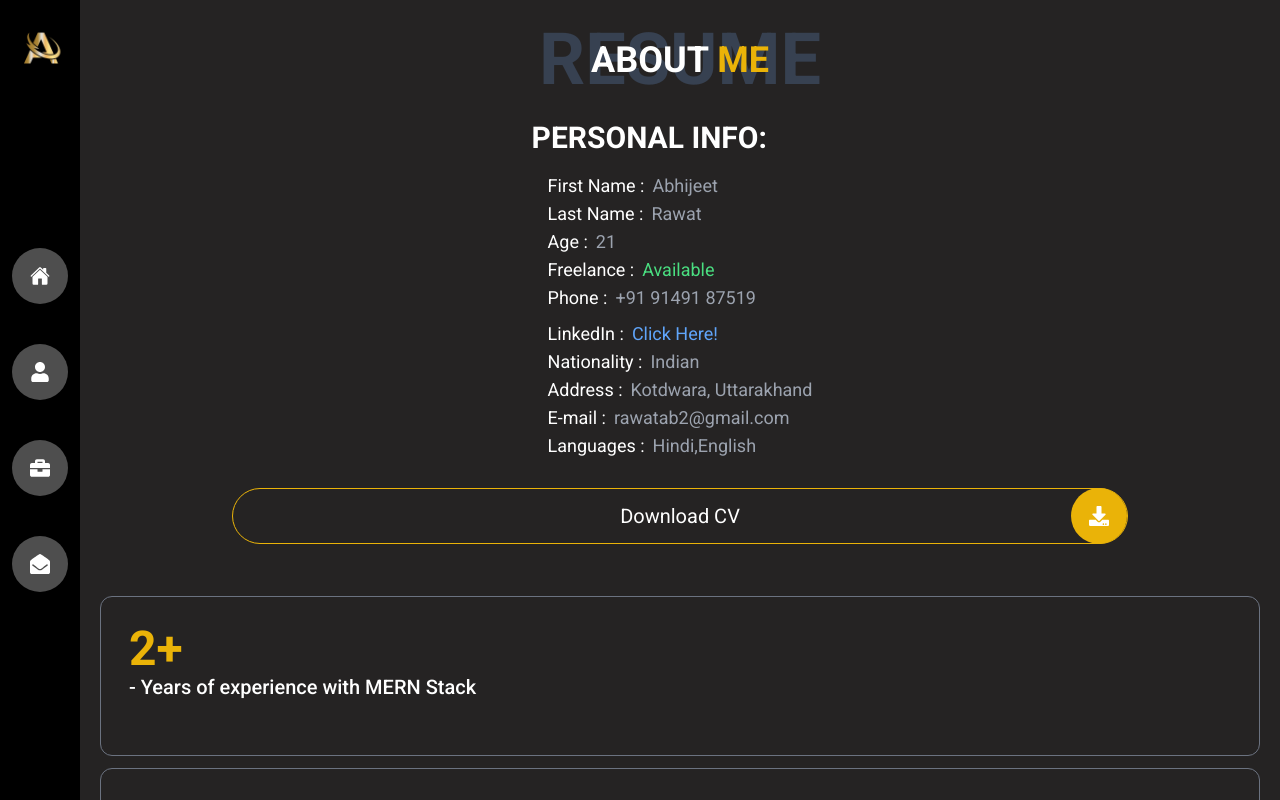
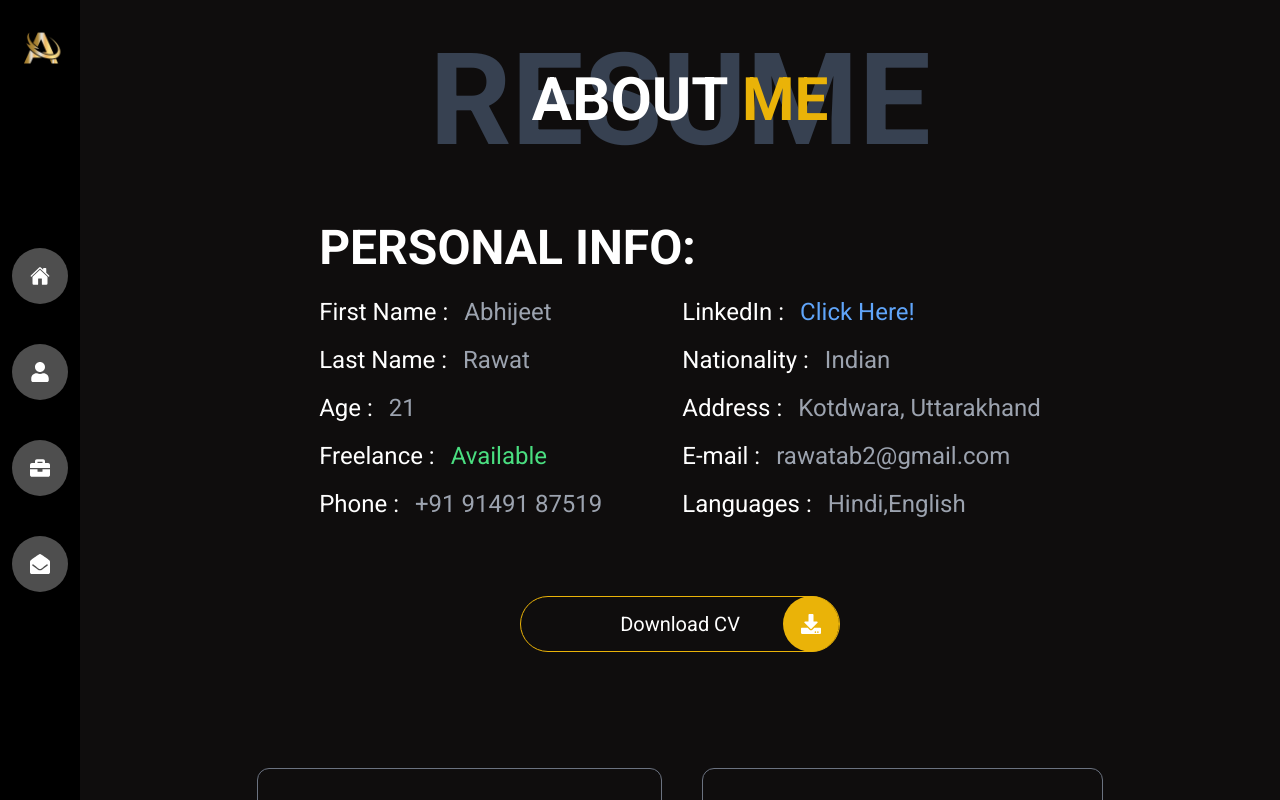
Before and after one commit to AbhijeetSRawat/My_Portfolio, a React (Vite) app: page /about in a window 1280 px wide. Built offline with nearby package versions, Linux system fonts and the light colour scheme.

Commit message:
completed about page

```diff
--- a/src/App.jsx
+++ b/src/App.jsx
@@ -9,7 +9,8 @@ import Contact from './pages/Contact'
 export default function App() {
   return (
 
-     <div className='lg:flex w-[360px] lg:w-[100vw] min-h-[100vh] overflow-x-hidden '>
+     <div className='bg-[rgba(14,12,12,0.9)] min-h-[100vh] min-w-[100vw]'>
+        <div className='lg:flex w-[360px] lg:w-[100vw] min-h-[100vh] overflow-x-hidden '>
 
         <Navbar/>
 
@@ -22,6 +23,7 @@ export default function App() {
           </Routes>
         </div>
 
-    </div>
+        </div>
+     </div>
   )
 }
--- a/src/pages/About.jsx
+++ b/src/pages/About.jsx
@@ -7,37 +7,37 @@ import { FaBriefcase } from "react-icons/fa";
 
 const About = () => {
   return (
-    <div className='flex flex-col w-full mt-5'>
+    <div className='flex flex-col w-full items-center mt-5 mb-20'>
 
-        <div className='w-[full] relative h-[10vh] flex justify-center items-center '>
+        <div className='w-[full] relative h-[10vh] flex justify-center items-center lg:h-[20vh]  '>
 
-            <div className='text-7xl font-extrabold text-gray-700'>
+            <div className='text-7xl lg:text-9xl font-extrabold text-gray-700'>
                 RESUME
             </div>
-            <div className='absolute text-4xl font-bold'>
+            <div className='absolute text-4xl lg:text-6xl font-bold'>
                 ABOUT <span className='text-yellow-500 '>ME</span>
             </div>
         </div>
 
         <div className='flex flex-col items-center mt-5'>
           <div className=''>
-              <div className='text-3xl font-semibold'>PERSONAL INFO:</div>
-              <div className='flex flex-col gap-2 p-4'>
-                  <div>
-                    <div className='flex gap-2 text-lg'>First Name : <div className='text-gray-400'>Abhijeet</div></div>
-                    <div className='flex gap-2 text-lg'>Last Name : <div className='text-gray-400'>Rawat</div></div>
-                    <div className='flex gap-2 text-lg'>Age : <div className='text-gray-400'>21</div></div>
-                    <div className='flex gap-2 text-lg'>Freelance : <div className='text-green-400'>Available</div></div>
-                    <div className='flex gap-2 text-lg'>Phone : <div className='text-gray-400'>+91 91491 87519</div></div>
+              <div className='text-3xl lg:text-5xl lg:my-6 font-semibold'>PERSONAL INFO:</div>
+              <div className='flex flex-col lg:flex-row gap-2 lg:gap-20 p-4 lg:p-0'>
+                  <div className='flex flex-col lg:gap-4'>
+                    <div className='flex gap-2 text-lg lg:text-2xl lg:gap-4'>First Name : <div className='text-gray-400'>Abhijeet</div></div>
+                    <div className='flex gap-2 text-lg lg:text-2xl lg:gap-4'>Last Name : <div className='text-gray-400'>Rawat</div></div>
+                    <div className='flex gap-2 text-lg lg:text-2xl lg:gap-4'>Age : <div className='text-gray-400'>21</div></div>
+                    <div className='flex gap-2 text-lg lg:text-2xl lg:gap-4'>Freelance : <div className='text-green-400'>Available</div></div>
+                    <div className='flex gap-2 text-lg lg:text-2xl lg:gap-4'>Phone : <div className='text-gray-400'>+91 91491 87519</div></div>
 
                   </div>
-                  <div>
-                    <div className='flex gap-2 text-lg'>LinkedIn : <Link to="https://www.linkedin.com/in/abhijeet-singh-rawat-8079011ab/" className='text-blue-400'>Click Here!</Link></div>
+                  <div className='flex flex-col lg:gap-4'>
+                    <div className='flex gap-2 text-lg lg:text-2xl lg:gap-4'>LinkedIn : <Link to="https://www.linkedin.com/in/abhijeet-singh-rawat-8079011ab/" className='text-blue-400'>Click Here!</Link></div>
 
-                    <div className='flex gap-2 text-lg'>Nationality : <div className='text-gray-400'>Indian</div></div>
-                    <div className='flex gap-2 text-lg'>Address : <div className='text-gray-400'>Kotdwara, Uttarakhand</div></div>
-                    <div className='flex gap-2 text-lg'>E-mail : <div className='text-gray-400'>rawatab2@gmail.com</div></div>
-                    <div className='flex gap-2 text-lg'>Languages : <div className='text-gray-400'>Hindi,English</div></div>
+                    <div className='flex gap-2 text-lg lg:text-2xl lg:gap-4'>Nationality : <div className='text-gray-400'>Indian</div></div>
+                    <div className='flex gap-2 text-lg lg:text-2xl lg:gap-4'>Address : <div className='text-gray-400'>Kotdwara, Uttarakhand</div></div>
+                    <div className='flex gap-2 text-lg lg:text-2xl lg:gap-4'>E-mail : <div className='text-gray-400'>rawatab2@gmail.com</div></div>
+                    <div className='flex gap-2 text-lg lg:text-2xl lg:gap-4'>Languages : <div className='text-gray-400'>Hindi,English</div></div>
                   </div>
               </div>
 
@@ -45,7 +45,7 @@ const About = () => {
           <div></div>
         </div>
 
-        <div className='w-full flex justify-center items-center h-[10vh]'>
+        <div className='w-full lg:w-[25vw] flex justify-center items-center h-[10vh] lg:my-16'>
 
               <a
                 href={cvFile}
@@ -58,20 +58,20 @@ const About = () => {
 
         </div>
 
-        <div className='flex flex-col p-5 mt-5 gap-3'>
-          <div className='flex flex-col gap-3' >
+        <div className='flex flex-col lg:flex-row lg:gap-10 p-5 mt-5 gap-3'>
+          <div className='flex flex-col gap-3 lg:gap-10' >
             <div className=' border border-gray-500 h-[20vh] rounded-xl p-7  '>
-              <div className='text-5xl font-semibold text-yellow-500 '> 2+</div>
+              <div className='text-5xl font-semibold text-yellow-500 lg:mb-4'> 2+</div>
               <div className='text-xl font-medium'>- Years of experience with MERN Stack</div>
             </div>
             <div className=' border border-gray-500 h-[20vh] rounded-xl p-7  '>
-              <div className='text-5xl font-semibold text-yellow-500 '>350+</div>
+              <div className='text-5xl font-semibold text-yellow-500 lg:mb-4'>350+</div>
               <div className='text-xl font-medium'>- Questions done on GFG</div>
             </div>
           </div>
-          <div className='flex flex-col gap-3'>
+          <div className='flex flex-col gap-3 lg:gap-10'>
             <div className=' border border-gray-500 h-[20vh] rounded-xl p-7  '>
-              <div className='text-5xl font-semibold text-yellow-500 '>
+              <div className='text-5xl font-semibold text-yellow-500 lg:mb-4'>
                 2+
               </div>
               <div className='text-xl font-medium'>
@@ -79,7 +79,7 @@ const About = () => {
               </div>
             </div>
             <div className=' border border-gray-500 h-[20vh] rounded-xl p-7  '>
-              <div className='text-5xl font-semibold text-yellow-500 '>
+              <div className='text-5xl font-semibold text-yellow-500 lg:mb-4'>
                 3+
               </div>
               <div className='text-xl font-medium'>
@@ -89,11 +89,11 @@ const About = () => {
           </div>
         </div>
 
-        <div className='w-full flex justify-center text-4xl  mb-5 font-semibold'>My Skills:</div>
+        <div className='w-full flex justify-center text-4xl  mb-5 font-semibold my-6 lg:my-10'>My Skills:</div>
 
-        <div className='flex flex-col w-full items-center'>
-          <div className='flex flex-col gap-2'>
-            <div className='flex gap-2'>
+        <div className='flex flex-col lg:flex-row lg:justify-center lg:gap-10 w-full items-center'>
+          <div className='flex flex-col gap-2 lg:gap-10'>
+            <div className='flex gap-2 lg:gap-10'>
               <div className="h-[20vh] w-[20vh] relative flex justify-center items-center">
                   <svg viewBox="0 0 100 100" className="absolute w-full h-full">
                     {/* Background circle */}
@@ -135,7 +135,7 @@ const About = () => {
                   <div className="relative z-10 text-white text-xl">DSA</div>
                 </div>
             </div>
-            <div className='flex gap-2'>
+            <div className='flex gap-2 lg:gap-10'>
               <div className="h-[20vh] w-[20vh] relative flex justify-center items-center">
                   <svg viewBox="0 0 100 100" className="absolute w-full h-full">
                     {/* Background circle */}
@@ -177,7 +177,7 @@ const About = () => {
                   <div className="relative z-10 text-white text-xl">CSS</div>
                 </div>
             </div>
-            <div className='flex gap-2'>
+            <div className='flex gap-2 lg:gap-10'>
               <div className="h-[20vh] w-[20vh] relative flex justify-center items-center">
                   <svg viewBox="0 0 100 100" className="absolute w-full h-full">
                     {/* Background circle */}
@@ -221,8 +221,8 @@ const About = () => {
             </div>
           </div>
 
-          <div className='flex flex-col gap-2'>
-            <div className='flex gap-2'>
+          <div className='flex flex-col gap-2 lg:gap-10'>
+            <div className='flex gap-2 lg:gap-10'>
               <div className="h-[20vh] w-[20vh] relative flex justify-center items-center">
                   <svg viewBox="0 0 100 100" className="absolute w-full h-full">
                     {/* Background circle */}
@@ -264,7 +264,7 @@ const About = () => {
                   <div className="relative z-10 text-white text-xl">MongoDB</div>
                 </div>
             </div>
-            <div className='flex gap-2'>
+            <div className='flex gap-2 lg:gap-10'>
               <div className="h-[20vh] w-[20vh] relative flex justify-center items-center">
                   <svg viewBox="0 0 100 100" className="absolute w-full h-full">
                     {/* Background circle */}
@@ -306,7 +306,7 @@ const About = () => {
                   <div className="relative z-10 text-white text-xl">TailwindCSS</div>
                 </div>
             </div>
-            <div className='flex gap-2'>
+            <div className='flex gap-2 lg:gap-10'>
               <div className="h-[20vh] w-[20vh] relative flex justify-center items-center">
                   <svg viewBox="0 0 100 100" className="absolute w-full h-full">
                     {/* Background circle */}
@@ -353,48 +353,48 @@ const About = () => {
 
         <div className='w-full flex justify-center text-4xl  mb-5 font-semibold mt-8'>Education:</div>
 
-        <div className='flex w-full p-5 gap-4'>
+        <div className='flex w-full p-5 gap-4 lg:w-[50vw] lg:my-6'>
           <div className='flex relative flex-col'>
             <div className='w-[8vh] h-[8vh] rounded-full z-10 flex justify-center items-center bg-yellow-500'>
               <FaBriefcase className='text-2xl '/>
             </div>
-            <div className='w-[1px] absolute left-[4vh] h-[47vh] bg-gray-400'>
+            <div className='w-[1px] absolute left-[4vh] h-[47vh] lg:h-[28vh]  bg-gray-400'>
             </div>
           </div>
           <div className='flex flex-col gap-5'>
-              <div className='bg-gray-500 w-[30vw] h-[4vh] flex justify-center items-center rounded-full'>2021 - 2025</div>
+              <div className='bg-gray-500 w-[30vw] lg:w-[10vw] h-[4vh] flex justify-center items-center rounded-full'>2021 - 2025</div>
               <div className='text-2xl font-semibold'>Bachelor of Technology - College of Technology, Pantnagar</div>
               <div className='text-gray-300'>Pursuing Bachelor of Technology from College of Technology, Pantnagar in Information Technology.</div>
               <div className='text-xl font-medium'>CGPA : 7.70</div>
           </div>
         </div>
 
-        <div className='flex w-full p-5 gap-4'>
+        <div className='flex w-full p-5 gap-4 lg:w-[50vw] lg:my-6'>
           <div className='flex relative flex-col'>
             <div className='w-[8vh] h-[8vh] rounded-full z-10 flex justify-center items-center bg-yellow-500'>
               <FaBriefcase className='text-2xl '/>
             </div>
-            <div className='w-[1px] absolute left-[4vh] h-[43vh] bg-gray-400'>
+            <div className='w-[1px] absolute left-[4vh] h-[43vh] lg:h-[28vh] bg-gray-400'>
             </div>
           </div>
           <div className='flex flex-col gap-5'>
-              <div className='bg-gray-500 w-[30vw] h-[4vh] flex justify-center items-center rounded-full'>2020</div>
+              <div className='bg-gray-500 w-[30vw] lg:w-[10vw] h-[4vh] flex justify-center items-center rounded-full'>2020</div>
               <div className='text-2xl font-semibold'>Intermediate - M.K.V.N Sr. Sec. School, Kotdwara</div>
               <div className='text-gray-300'>Completed Intermediate in Physics, Chemistry and Mathematics from M.K.V.N Sr. Sec. School, Kotdwara </div>
               <div className='text-xl font-medium'>Percentage : 93.2%</div>
           </div>
         </div>
 
-        <div className='flex w-full p-5 gap-4'>
+        <div className='flex w-full p-5 gap-4 lg:w-[50vw] lg:my-6'>
           <div className='flex relative flex-col'>
             <div className='w-[8vh] h-[8vh] rounded-full z-10 flex justify-center items-center bg-yellow-500'>
               <FaBriefcase className='text-2xl '/>
             </div>
-            <div className='w-[1px] absolute left-[4vh] h-[37vh] bg-gray-400'>
+            <div className='w-[1px] absolute left-[4vh] h-[37vh] lg:h-[28vh] bg-gray-400'>
             </div>
           </div>
           <div className='flex flex-col gap-5'>
-              <div className='bg-gray-500 w-[30vw] h-[4vh] flex justify-center items-center rounded-full'>2018</div>
+              <div className='bg-gray-500 w-[30vw] lg:w-[10vw] h-[4vh] flex justify-center items-center rounded-full'>2018</div>
               <div className='text-2xl font-semibold'>High School - M.K.V.N Sr. Sec. School, Kotdwara</div>
               <div className='text-gray-300'>Completed High-School from M.K.V.N Sr. Sec. School, Kotdwara</div>
               <div className='text-xl font-medium'>Percentage : 93.8%</div>
```
